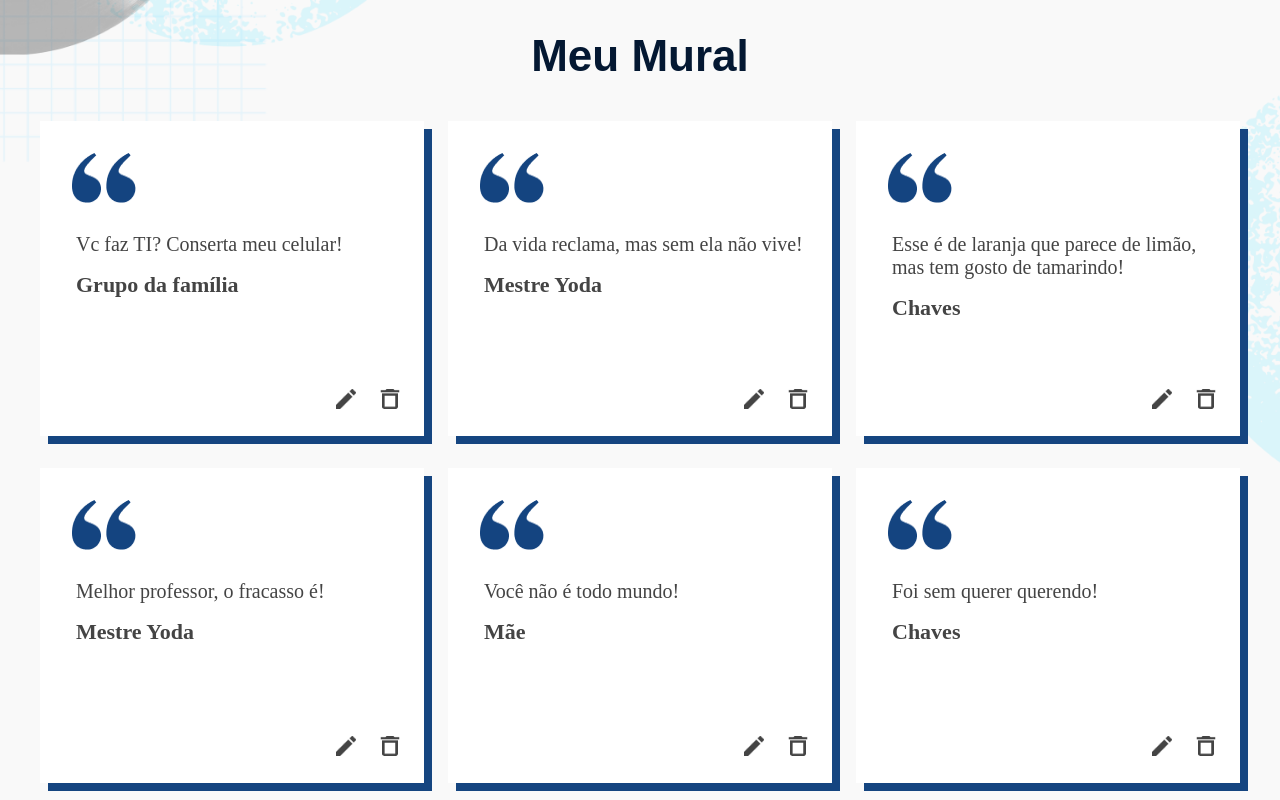
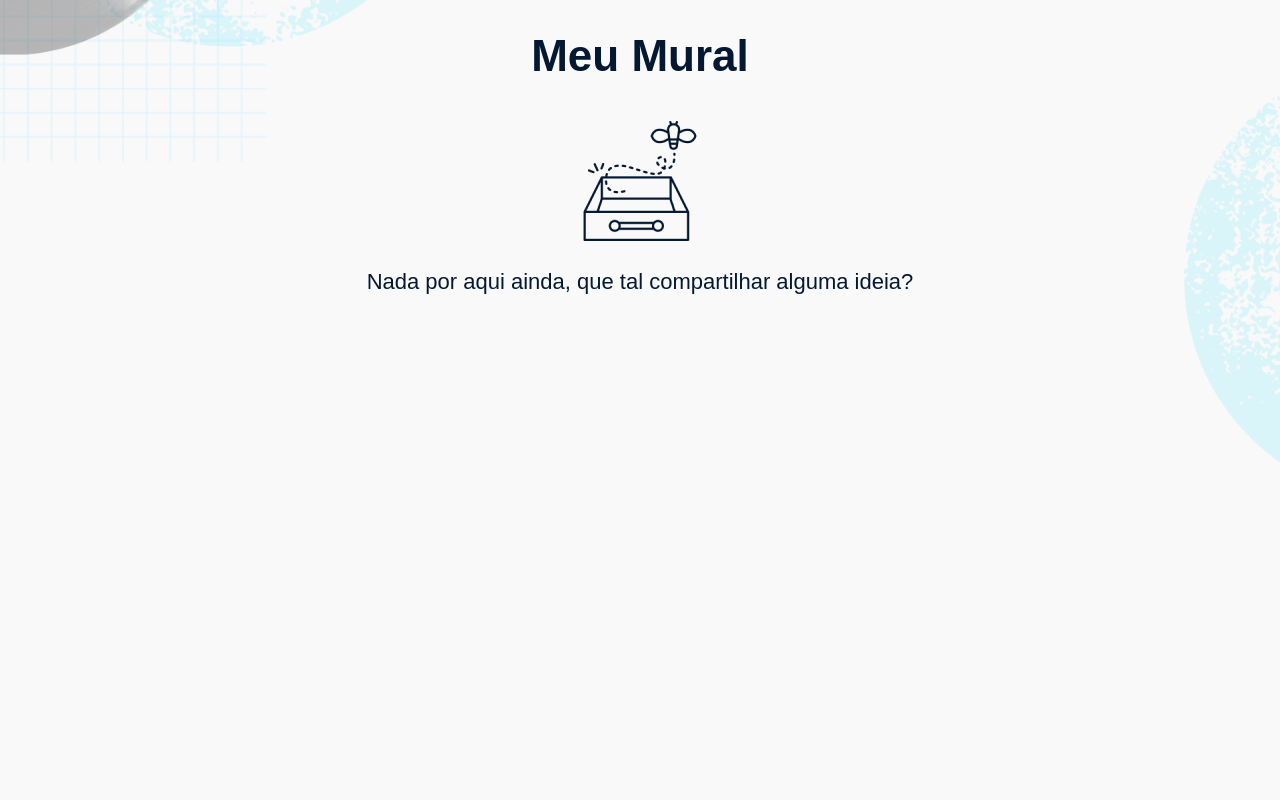
Before and after one commit to Sara1502/Memoteca, a website with bundled scripts: page index.html in a window 1280 px wide. Shown: the part 1920-2720 px from the top of the page. Built offline with nearby package versions, Linux system fonts and the light colour scheme; data requests are answered from the project's data file.

Commit message:
Pagina vazia e refatoração

```diff
--- a/backend/db.json
+++ b/backend/db.json
@@ -1,49 +1,3 @@
 {
-  "pensamentos": [
-    {
-      "id": "2a56",
-      "conteudo": "Vc faz TI? Conserta meu celular!",
-      "autoria": "Grupo da família"
-    },
-    {
-      "id": "4c7d",
-      "conteudo": "Da vida reclama, mas sem ela não vive!",
-      "autoria": "Mestre Yoda"
-    },
-    {
-      "id": "68uy",
-      "conteudo": "Esse é de laranja que parece de limão, mas tem gosto de tamarindo!",
-      "autoria": "Chaves"
-    },
-    {
-      "id": "b807",
-      "conteudo": "Melhor professor, o fracasso é!",
-      "autoria": "Mestre Yoda"
-    },
-    {
-      "id": "9f3c",
-      "conteudo": "Você não é todo mundo!",
-      "autoria": "Mãe"
-    },
-    {
-      "id": "6a2b",
-      "conteudo": "Foi sem querer querendo!",
-      "autoria": "Chaves"
-    },
-    {
-      "id": "7e2a",
-      "conteudo": "Que a força esteja com você!",
-      "autoria": "Mestre Yoda"
-    },
-    {
-      "id": "5c8f",
-      "conteudo": "Resolver o bug não consegue? Esfriar a cabeça vc deve.",
-      "autoria": "Mestre Yoda"
-    },
-    {
-      "id": "2d6e",
-      "conteudo": "Não faça drama, faça café! :)",
-      "autoria": "Dev"
-    }
-  ]
+  "pensamentos": []
 }
--- a/css/styles.css
+++ b/css/styles.css
@@ -282,3 +282,23 @@ span {
   background: #041832;
   margin: 96px 0 48px 0;
 }
+
+.mensagem-vazia {
+  display: none;
+  text-align: center;
+  color: var(--Azul-Dark, #041832);
+  margin-top: 40px;
+}
+
+.mensagem-vazia img {
+  max-width: 200px;
+  margin-bottom: 20px;
+}
+
+.mensagem-vazia p {
+  font-family: "Poppins", sans-serif;
+  font-size: 22px;
+  font-weight: 400;
+  line-height: 33px;
+  text-align: center;
+}
--- a/index.html
+++ b/index.html
@@ -62,6 +62,10 @@
       <span></span>
       <section id="lista-pensamentos-container">
         <h3>Meu Mural</h3>
+       <div id="mensagem-vazia" class="mensagem-vazia">
+          <img src="assets/imagens/lista-vazia.png" alt="Nenhum pensamento disponível">
+          <p>Nada por aqui ainda, que tal compartilhar alguma ideia?</p>
+        </div>
         <ul id="lista-pensamentos"></ul>
       </section>
     </main>
--- a/js/api.js
+++ b/js/api.js
@@ -1,7 +1,9 @@
+const URL_BASE = 'http://localhost:3000'
+
 const api = {
   async buscarPensamentos() {
     try {
-      const response = await fetch('http://localhost:3000/pensamentos')
+      const response = await fetch(`${URL_BASE}/pensamentos`)
       return await response.json()
     }
     catch {
@@ -12,7 +14,7 @@ const api = {
 
   async salvarPensamento(pensamento) {
     try {
-      const response = await fetch('http://localhost:3000/pensamentos', {
+      const response = await fetch(`${URL_BASE}/pensamentos`, {
         method: "POST",
         headers: {
           "Content-Type": "application/json"
@@ -29,7 +31,7 @@ const api = {
 
   async buscarPensamentoPorId(id) {
     try {
-      const response = await fetch(`http://localhost:3000/pensamentos/${id}`)
+      const response = await fetch(`${URL_BASE}/pensamentos/${id}`)
       return await response.json()
     }
     catch {
@@ -40,7 +42,7 @@ const api = {
 
    async editarPensamento(pensamento) {
     try {
-      const response = await fetch(`http://localhost:3000/pensamentos/${pensamento.id}`, {
+      const response = await fetch(`${URL_BASE}/pensamentos/${pensamento.id}`, {
         method: "PUT",
         headers: {
           "Content-Type": "application/json"
@@ -57,7 +59,7 @@ const api = {
 
     async excluirPensamento(id) {
     try {
-      const response = await fetch(`http://localhost:3000/pensamentos/${id}`, {
+      const response = await fetch(`${URL_BASE}/pensamentos/${id}`, {
         method: "DELETE"
       })
     }
--- a/js/ui.js
+++ b/js/ui.js
@@ -20,7 +20,12 @@ const ui = {
 
     try {
       const pensamentos = await api.buscarPensamentos()
-      pensamentos.forEach(ui.adicionarPensamentoNaLista)
+       if (pensamentos.length === 0) {
+        mensagemVazia.style.display = "block"
+      } else {
+        mensagemVazia.style.display = "none"
+        pensamentos.forEach(ui.adicionarPensamentoNaLista)
+      }
     }
     catch {
       alert('Erro ao renderizar pensamentos')
```
